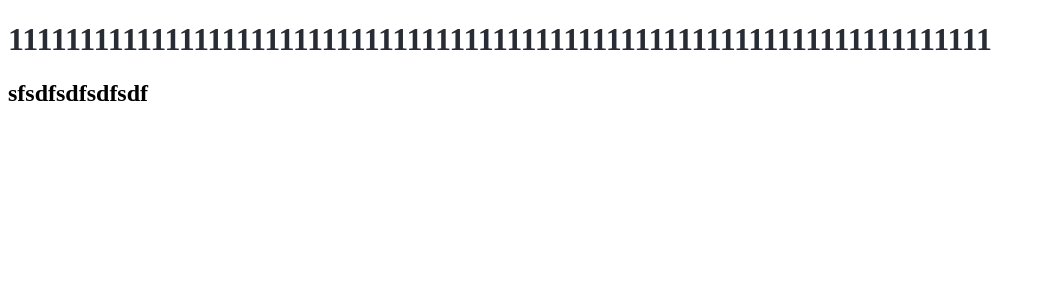
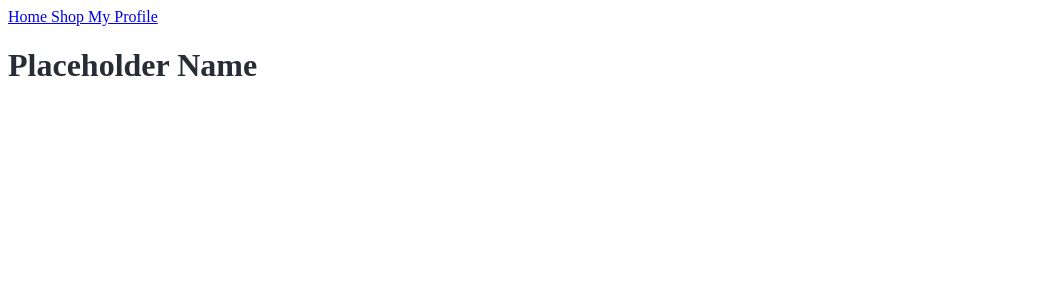
Before and after one commit to connorpage1/coffee-marketplace, a React (Create React App) app in the folder client/: page / in a window 1280 px wide. Shown: the top 300 px of the page, without its empty margins (0-1046 px from the left). Built offline with nearby package versions, Linux system fonts and the light colour scheme.

Commit message:
create basic navbar

```diff
--- a/client/src/components/App.js
+++ b/client/src/components/App.js
@@ -1,8 +1,11 @@
 import React, { useEffect, useState } from "react";
 import { Outlet } from 'react-router-dom'
+import NavBar from "./NavBar";
 
 function App() {
-  return( <div className="app">
+  return(
+  <div className="app">
+      <header><NavBar/></header>
       <Outlet/>
   </div>
 )}
--- a/client/src/components/Landing.jsx
+++ b/client/src/components/Landing.jsx
@@ -1,7 +1,7 @@
 function Landing() {
     return <div>
-        <h1 className="test">111111111111111111111111111111111111111111111111111111111111111111111</h1>
-        <h2>sfsdfsdfsdfsdf</h2>
+        <h1 className="test">Placeholder Name</h1>
+
     </div>;
   }
 
--- /dev/null
+++ b/client/src/components/NavBar.jsx
@@ -0,0 +1,18 @@
+import { Link, NavLink } from "react-router-dom"
+
+function NavBar(){
+return(
+<>
+
+<nav>
+<Link to={'/'}> Home </Link>
+<Link to={'/products'}> Shop </Link>
+<Link to={'/myprofile'}> My Profile</Link>
+</nav>
+</>
+)
+
+}
+
+
+export default NavBar
```
